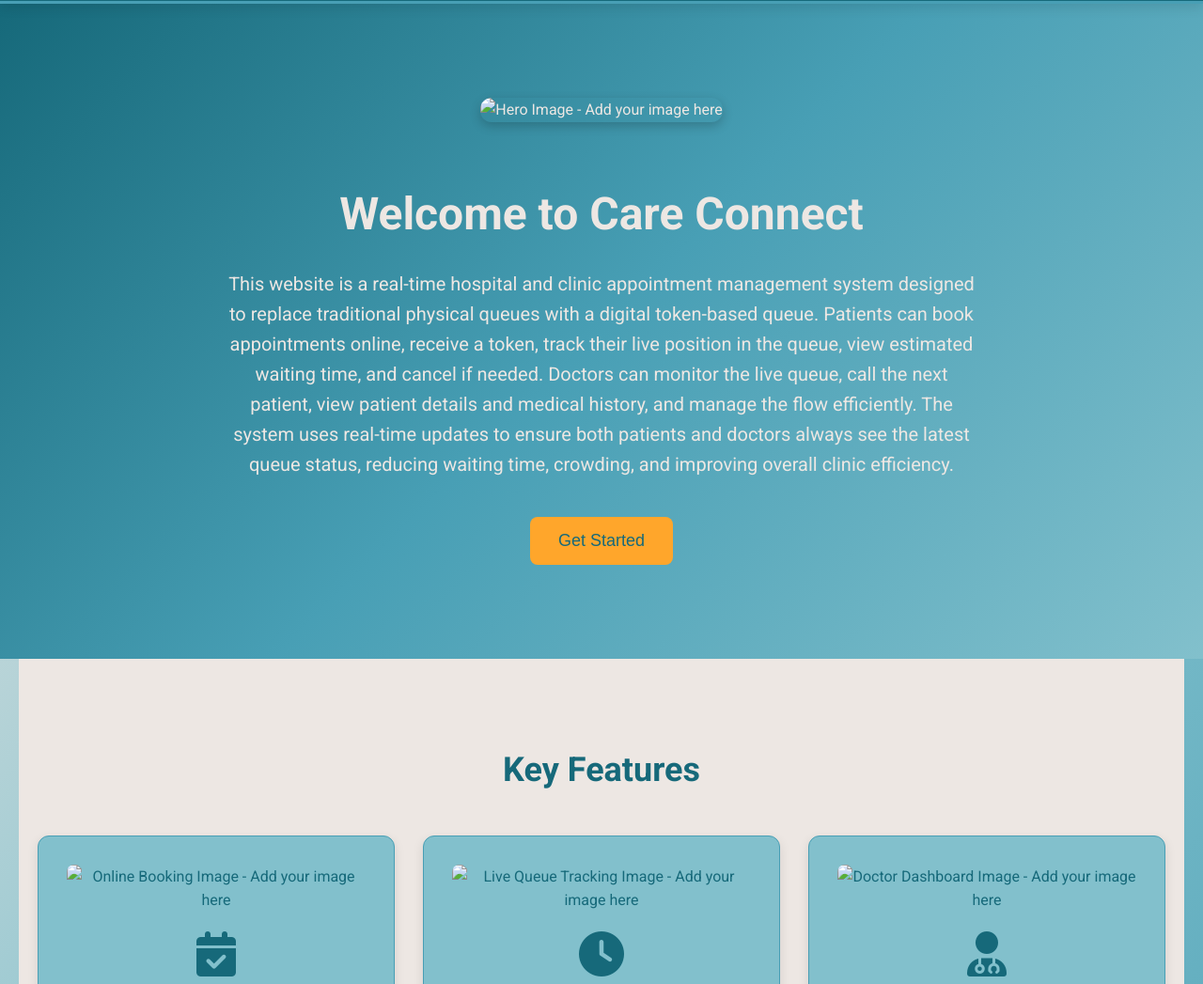
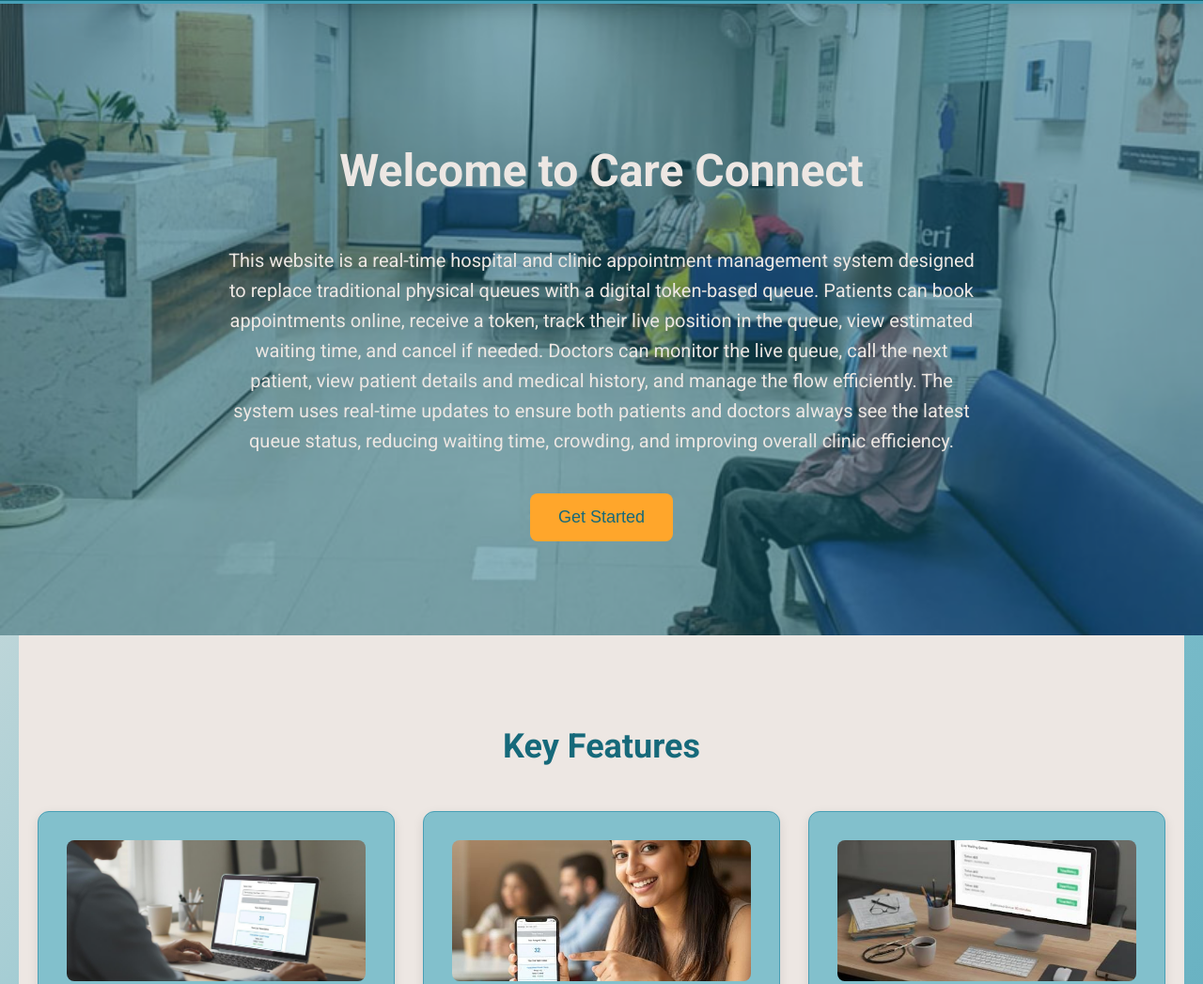
Before and after one commit to RiyaShetgaonkar/Hospital-appointment-system, a website: page public/index.html in a window 1280 px wide. Shown: the part 90-1137 px from the top of the page at 94% size. Drawn offline with Linux system fonts and the light colour scheme.

Commit message:
Updated UI and public assets

```diff
--- a/public/index.html
+++ b/public/index.html
@@ -59,9 +59,31 @@
         .hero {
             text-align: center;
             padding: 100px 20px;
-            background: linear-gradient(135deg, #16697A 0%, #489FB5 50%, #82C0CC 100%);
+            background-image: url('/images/Hero.jpg');
+            background-size: cover;
+            background-position: center;
+            background-repeat: no-repeat;
             color: #EDE7E3;
             position: relative;
+            min-height: 400px;
+            display: flex;
+            flex-direction: column;
+            justify-content: center;
+            align-items: center;
+        }
+        .hero::before {
+            content: '';
+            position: absolute;
+            top: 0;
+            left: 0;
+            width: 100%;
+            height: 100%;
+            background: rgba(22, 105, 122, 0.5); /* Semi-transparent overlay for better text readability */
+            z-index: 1;
+        }
+        .hero h1, .hero p, .hero .cta-btn {
+            position: relative;
+            z-index: 2;
         }
         .hero h1 {
             font-size: 48px;
@@ -74,14 +96,6 @@
             max-width: 800px;
             margin-left: auto;
             margin-right: auto;
-        }
-        .hero img {
-            width: 100%;
-            max-width: 600px;
-            height: auto;
-            margin-bottom: 20px;
-            border-radius: 12px;
-            box-shadow: 0 4px 12px rgba(0, 0, 0, 0.2);
         }
         .cta-btn {
             background-color: #FFA62B;
@@ -227,7 +241,6 @@
     </header>
 
     <section class="hero">
-        <img src="placeholder-hero.jpg" alt="Hero Image - Add your image here">
         <h1>Welcome to Care Connect</h1>
         <p>This website is a real-time hospital and clinic appointment management system designed to replace traditional physical queues with a digital token-based queue. Patients can book appointments online, receive a token, track their live position in the queue, view estimated waiting time, and cancel if needed. Doctors can monitor the live queue, call the next patient, view patient details and medical history, and manage the flow efficiently. The system uses real-time updates to ensure both patients and doctors always see the latest queue status, reducing waiting time, crowding, and improving overall clinic efficiency.</p>
         <button class="cta-btn" onclick="alert('Learn More or Get Started')">Get Started</button>
@@ -237,37 +250,37 @@
         <h2>Key Features</h2>
         <div class="feature-grid">
             <div class="feature-card">
-                <img src="placeholder-feature1.jpg" alt="Online Booking Image - Add your image here">
+                <img src="/images/OnlineBookingImage.jpeg" alt="Online Booking Image - Add your image here">
                 <i class="fas fa-calendar-check"></i>
                 <h3>Online Booking</h3>
                 <p>Patients can easily book appointments online and receive a unique digital token instantly.</p>
             </div>
             <div class="feature-card">
-                <img src="placeholder-feature2.jpg" alt="Live Queue Tracking Image - Add your image here">
+                <img src="/images/LiveQueueTracking.jpeg" alt="Live Queue Tracking Image - Add your image here">
                 <i class="fas fa-clock"></i>
                 <h3>Live Queue Tracking</h3>
                 <p>Track your position in the queue in real-time and view estimated waiting times.</p>
             </div>
             <div class="feature-card">
-                <img src="placeholder-feature3.jpg" alt="Doctor Dashboard Image - Add your image here">
+                <img src="/images/DoctorDashboardImage.jpeg" alt="Doctor Dashboard Image - Add your image here">
                 <i class="fas fa-user-md"></i>
                 <h3>Doctor Dashboard</h3>
                 <p>Doctors can monitor the queue, call patients, and access medical histories seamlessly.</p>
             </div>
             <div class="feature-card">
-                <img src="placeholder-feature4.jpg" alt="Real-Time Updates Image - Add your image here">
+                <img src="/images/RealTimeUpdates.jpeg" alt="Real-Time Updates Image - Add your image here">
                 <i class="fas fa-sync-alt"></i>
                 <h3>Real-Time Updates</h3>
                 <p>Instant notifications and updates ensure everyone stays informed without delays.</p>
             </div>
             <div class="feature-card">
-                <img src="placeholder-feature5.jpg" alt="Easy Cancellation Image - Add your image here">
+                <img src="/images/EasyCancellation.jpeg" alt="Easy Cancellation Image - Add your image here">
                 <i class="fas fa-times-circle"></i>
                 <h3>Easy Cancellation</h3>
                 <p>Cancel appointments effortlessly if plans change, freeing up slots for others.</p>
             </div>
             <div class="feature-card">
-                <img src="placeholder-feature6.jpg" alt="Improved Efficiency Image - Add your image here">
+                <img src="/images/ImprovedEfficiency.jpeg" alt="Improved Efficiency Image - Add your image here">
                 <i class="fas fa-chart-line"></i>
                 <h3>Improved Efficiency</h3>
                 <p>Reduce crowding and waiting times, making clinics more efficient and patient-friendly.</p>
```
Also changed, not shown: public/images/DoctorDashboardImage.jpeg (added), public/images/EasyCancellation.jpeg (added), public/images/Hero.jpg (added), public/images/ImprovedEfficiency.jpeg (added), public/images/LiveQueueTracking.jpeg (added), public/images/OnlineBookingImage.jpeg (added), public/images/RealTimeUpdates.jpeg (added).
